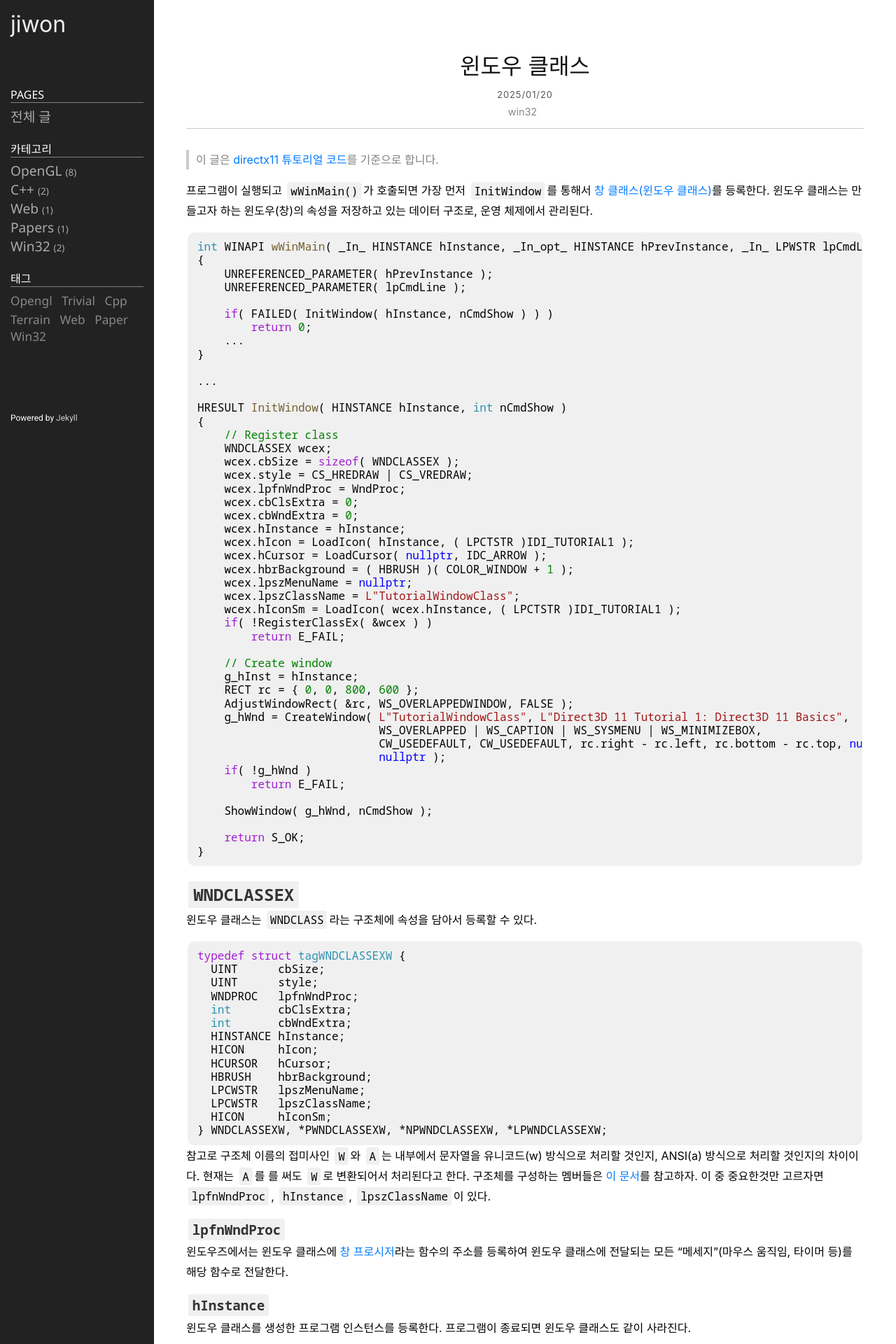
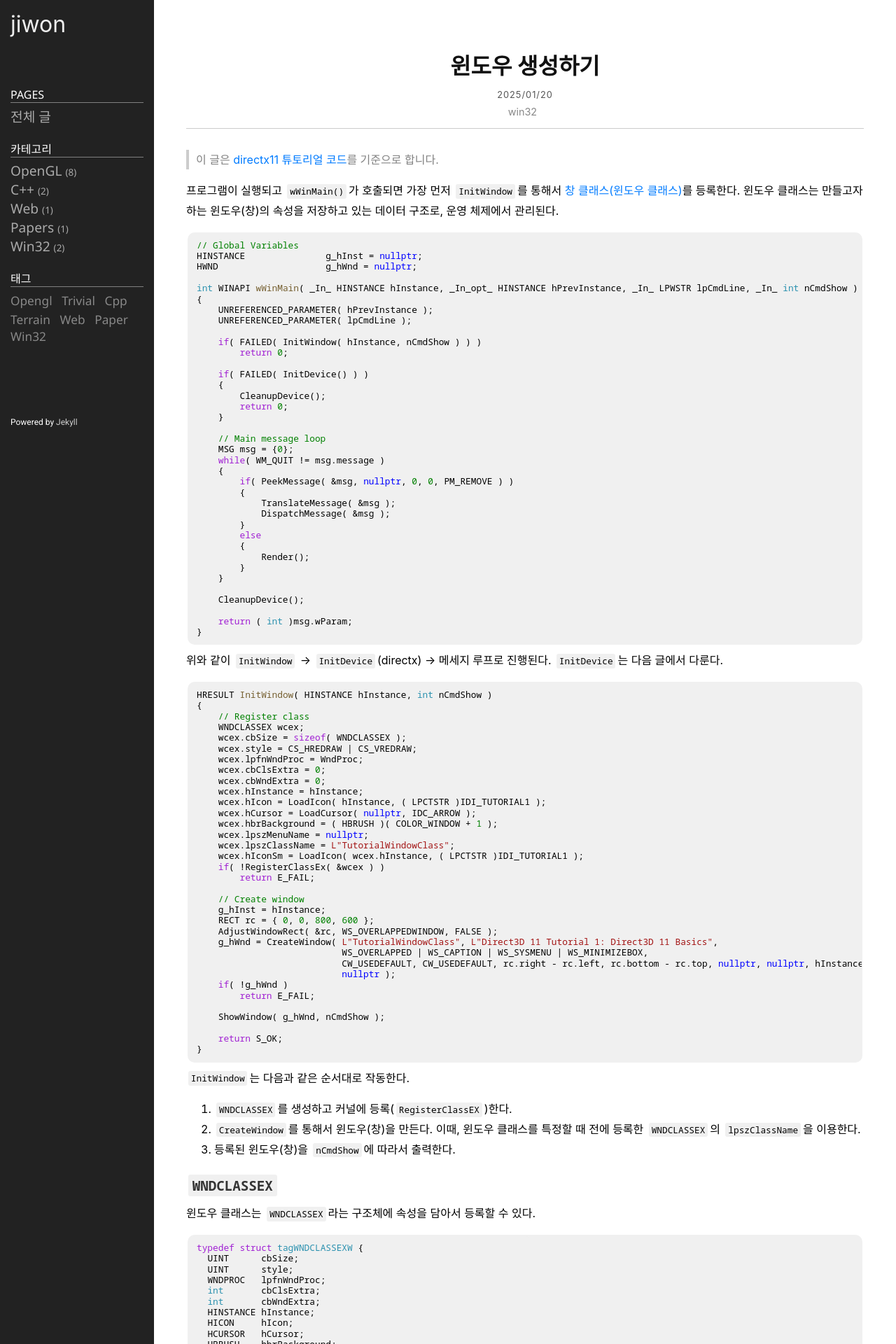
Before and after one commit to jiwon1304/jiwon1304.github.io, a Jekyll site: the page built from _posts/2025-01-20-window-만들기.markdown, in a window 1280 px wide. Shown: the top 1920 px of the page at 70% size. Built offline with Jekyll 4.4.1, drawn with Linux system fonts in a browser that asks for light colours; some web fonts are replaced; some of the changed text lies outside the part shown.

Commit message:
window-만들기 작성

````diff
--- a/_posts/2025-01-20-window-만들기.markdown
+++ b/_posts/2025-01-20-window-만들기.markdown
@@ -1,6 +1,6 @@
 ---
 layout: post
-title:  "윈도우 클래스"
+title:  "윈도우 생성하기"
 categories: win32
 tags: [win32]
 ---
@@ -9,6 +9,10 @@ tags: [win32]
 프로그램이 실행되고 `wWinMain()`가 호출되면 가장 먼저 `InitWindow`를 통해서 [창 클래스(윈도우 클래스)](https://learn.microsoft.com/ko-kr/windows/win32/learnwin32/creating-a-window)를 등록한다. 윈도우 클래스는 만들고자 하는 윈도우(창)의 속성을 저장하고 있는 데이터 구조로, 운영 체제에서 관리된다.
 
 ```cpp
+// Global Variables
+HINSTANCE               g_hInst = nullptr;
+HWND                    g_hWnd = nullptr;
+
 int WINAPI wWinMain( _In_ HINSTANCE hInstance, _In_opt_ HINSTANCE hPrevInstance, _In_ LPWSTR lpCmdLine, _In_ int nCmdShow )
 {
     UNREFERENCED_PARAMETER( hPrevInstance );
@@ -16,11 +20,36 @@ int WINAPI wWinMain( _In_ HINSTANCE hInstance, _In_opt_ HINSTANCE hPrevInstance,
 
     if( FAILED( InitWindow( hInstance, nCmdShow ) ) )
         return 0;
-    ...
+
+    if( FAILED( InitDevice() ) )
+    {
+        CleanupDevice();
+        return 0;
+    }
+
+    // Main message loop
+    MSG msg = {0};
+    while( WM_QUIT != msg.message )
+    {
+        if( PeekMessage( &msg, nullptr, 0, 0, PM_REMOVE ) )
+        {
+            TranslateMessage( &msg );
+            DispatchMessage( &msg );
+        }
+        else
+        {
+            Render();
+        }
+    }
+
+    CleanupDevice();
+
+    return ( int )msg.wParam;
 }
+```
+위와 같이 `InitWindow` -> `InitDevice`(directx) -> 메세지 루프로 진행된다. `InitDevice`는 다음 글에서 다룬다.
 
-...
-
+```cpp
 HRESULT InitWindow( HINSTANCE hInstance, int nCmdShow )
 {
     // Register class
@@ -56,9 +85,13 @@ HRESULT InitWindow( HINSTANCE hInstance, int nCmdShow )
     return S_OK;
 }
 ```
+`InitWindow`는 다음과 같은 순서대로 작동한다.
+1. `WNDCLASSEX`를 생성하고 커널에 등록(`RegisterClassEX`)한다.
+2. `CreateWindow`를 통해서 윈도우(창)을 만든다. 이때, 윈도우 클래스를 특정할 때 전에 등록한 `WNDCLASSEX`의 `lpszClassName`을 이용한다.
+3. 등록된 윈도우(창)을 `nCmdShow`에 따라서 출력한다.
 
 # `WNDCLASSEX`
-윈도우 클래스는 `WNDCLASS`라는 구조체에 속성을 담아서 등록할 수 있다.
+윈도우 클래스는 `WNDCLASSEX`라는 구조체에 속성을 담아서 등록할 수 있다.
 ```cpp
 typedef struct tagWNDCLASSEXW {
   UINT      cbSize;
@@ -80,7 +113,7 @@ typedef struct tagWNDCLASSEXW {
 `lpfnWndProc`, `hInstance`, `lpszClassName`이 있다.
 
 ## `lpfnWndProc`
-윈도우즈에서는 윈도우 클래스에 [창 프로시저](https://learn.microsoft.com/ko-kr/windows/win32/winmsg/window-procedures)라는 함수의 주소를 등록하여 윈도우 클래스에 전달되는 모든 "메세지"(마우스 움직임, 타이머 등)를 해당 함수로 전달한다.
+윈도우즈에서는 윈도우 클래스에 [윈도우(창) 프로시저](https://learn.microsoft.com/ko-kr/windows/win32/winmsg/window-procedures)라는 함수의 주소를 등록하여 윈도우 클래스에 전달되는 모든 "메세지"(마우스 움직임, 타이머 등)를 해당 함수로 전달한다. 해당 예시에서는 `WndProc` 함수를 이용한다.
 
 ## `hInstance`
 윈도우 클래스를 생성한 프로그램 인스턴스를 등록한다. 프로그램이 종료되면 윈도우 클래스도 같이 사라진다.
@@ -88,10 +121,43 @@ typedef struct tagWNDCLASSEXW {
 ## `lpszClassName`
 윈도우 클래스의 이름을 지정한다. `lpsz`는 long, pointer, string, zero-terminated를 의미하고, [이름은 프로세스 내부에서만 중복되지 않으면 된다](https://learn.microsoft.com/en-us/windows/win32/winmsg/about-window-classes#class-name). 왜 클래스에 문자열 이름을 부여하나 했는데, Windows API에서 윈도우 클래스를 이용할 때, 오브젝트가 아니라 문자열 형식으로 접근하는 것 같다. 아마 다른 프로그램과의 연동을 위해서인 것 같다. 이 문자열은 이후 윈도우 클래스가 `RegisterClassEx`를 통해 등록이 될 때, 프로세스의 [ATOM 테이블](https://learn.microsoft.com/ko-kr/windows/win32/dataxchg/about-atom-tables)내에서 16비트 정수값을 부여받는다.
 
+# `WndProc`
+```cpp
+//--------------------------------------------------------------------------------------
+// Called every time the application receives a message
+//--------------------------------------------------------------------------------------
+LRESULT CALLBACK WndProc( HWND hWnd, UINT message, WPARAM wParam, LPARAM lParam )
+{
+    PAINTSTRUCT ps;
+    HDC hdc;
+
+    switch( message )
+    {
+    case WM_PAINT:
+        hdc = BeginPaint( hWnd, &ps );
+        EndPaint( hWnd, &ps );
+        break;
+
+    case WM_DESTROY:
+        PostQuitMessage( 0 );
+        break;
+
+        // Note that this tutorial does not handle resizing (WM_SIZE) requests,
+        // so we created the window without the resize border.
+
+    default:
+        return DefWindowProc( hWnd, message, wParam, lParam );
+    }
+
+    return 0;
+}
+```
+윈도우 프로시저 `WndProc`은 콜백 함수로, 프로그램의 윈도우로 들어오는 모든 메세지에 대해서 이 함수가 호출된다. 윈도우의 핸들(`hWnd`)과 해당 메세지의 종류(`message`), 그리고 메세지의 정보(`wParam`, `lParam`)가 이 함수와 함께 들어온다. 보통 `switch`문을 써서 메세지를 처리하며, Alt+F4와 같은 기본적인 메세지는 `DefWindowProc`을 통해서 처리한다.
+
+그렇다면 `WndProc`은 실제로
 ---
 
 출처:
-<https://github.com/microsoft/DirectX-SDK-Samples/blob/main/C%2B%2B/Direct3D11/Tutorials/Tutorial01/Tutorial01.cpp>
-<https://stackoverflow.com/questions/902967/what-is-a-windows-handle>
 <http://www.directxtutorial.com/Lesson.aspx?lessonid=11-1-2>
-<https://chanos.tistory.com/entry/Windows-API-Win32-API의-기본구조-WinMain-2>
+<https://chanos.tistory.com/entry/Window-API-API-MFC란-윈도우-프로그래밍-동작-방식>
+<https://yoonghee.tistory.com/70>
--- a/public/css/style.css
+++ b/public/css/style.css
@@ -111,7 +111,7 @@ pre {
 code {
 	font-family: "Noto Sans Mono", "Consolas", monospace;
 	/* font-size: 90%; */
-	/* font-size: 0.9em; */
+	font-size: 0.8em;
 	margin: 3px;
 	background-color: #f0f0f0;
 	border-radius: 3px;
@@ -277,8 +277,8 @@ blockquote {
 }
 
 p {
-  margin-top: 0;
-  margin-bottom: 1em;
+  margin-top: 0.5em;
+  margin-bottom: 1.0em;
 }
 
 article h1,
@@ -327,7 +327,7 @@ header.home {
 .post-title {
 	font-size: 2em;
 	color: #111;
-	/* font-weight: bold; */
+	font-weight: bold;
 }
 
 .cv-title {
````
